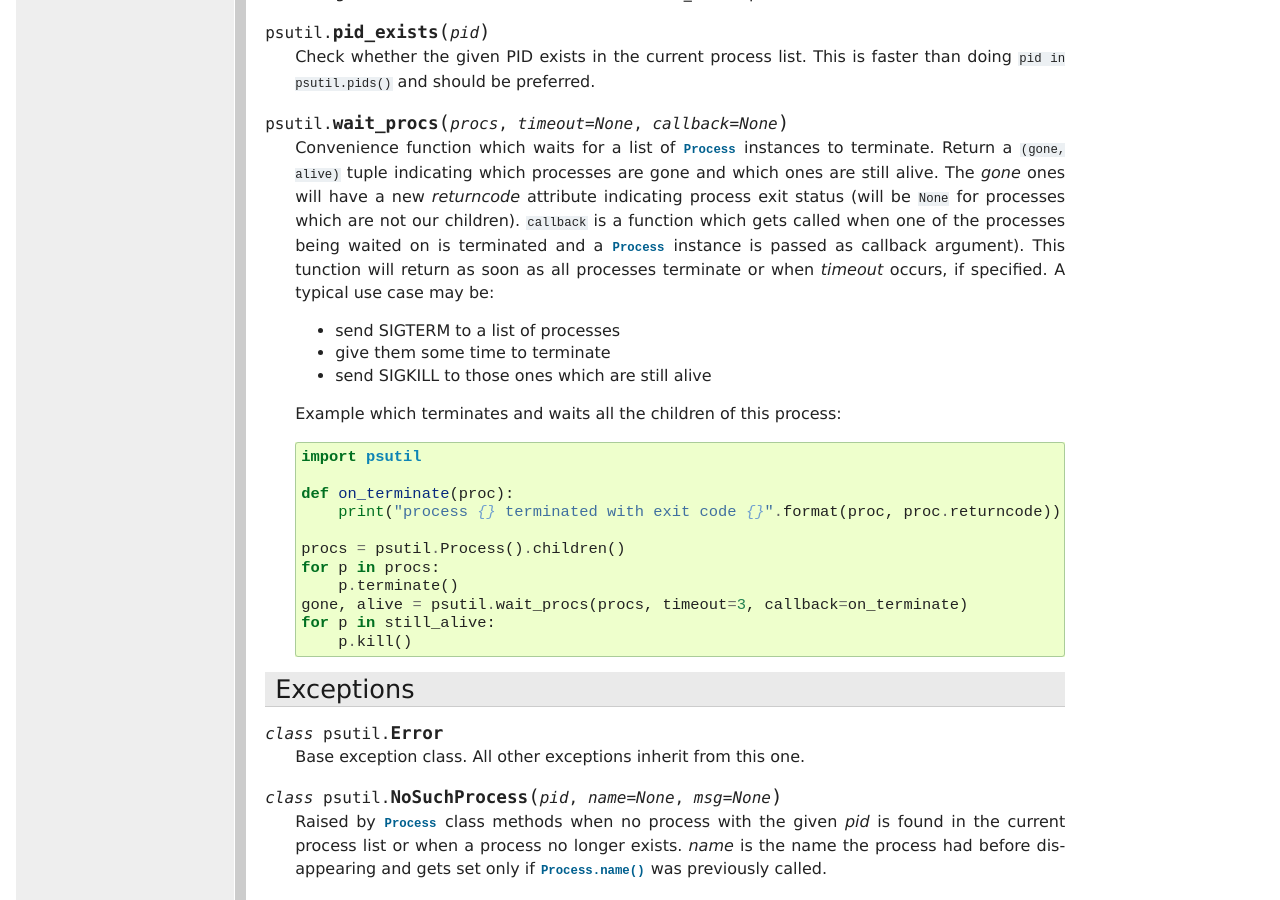
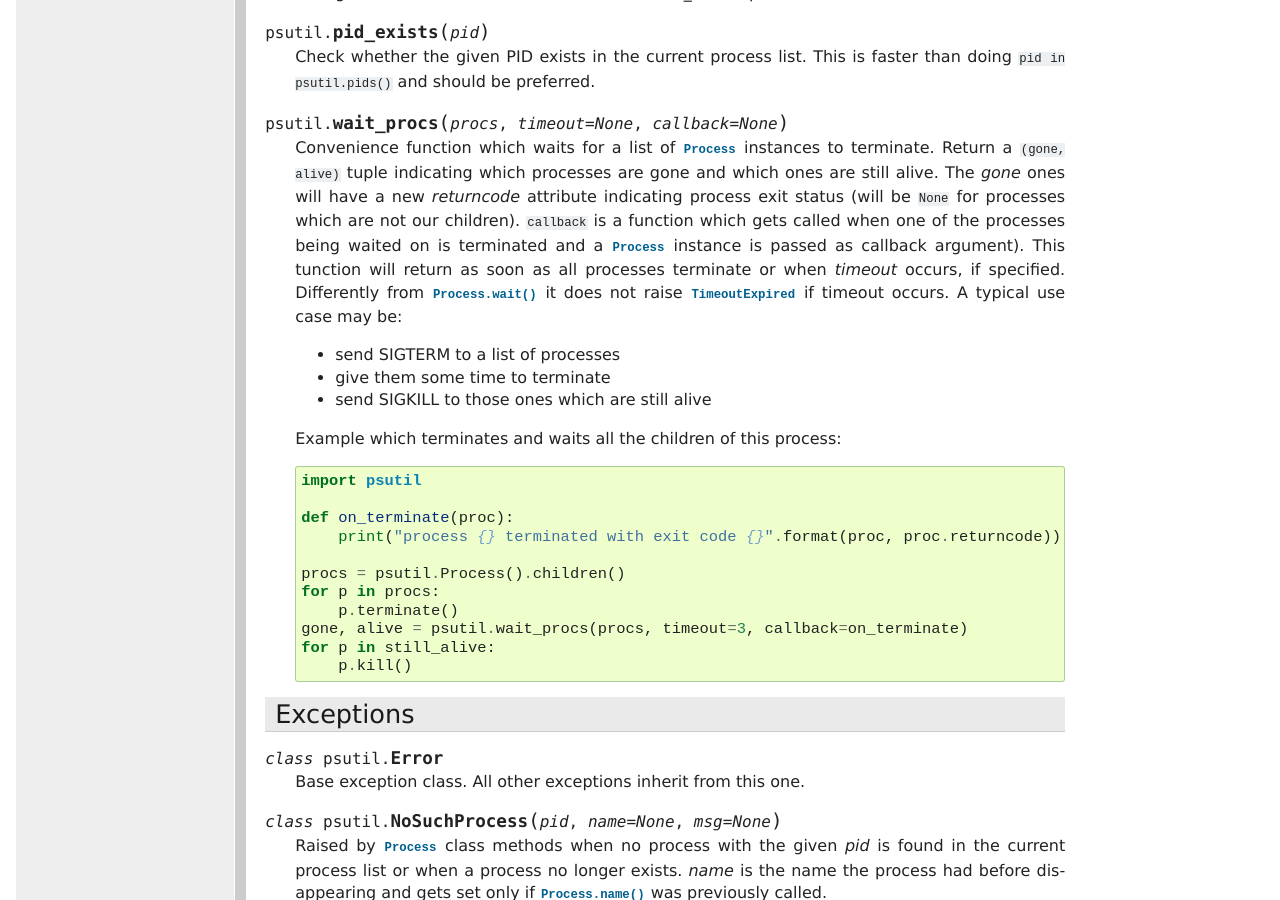
Before and after one commit to giampaolo/psutil, a Sphinx documentation site: the page built from docs/index.rst, in a window 1280 px wide and 900 px high, scrolled down 13880 px. Built offline with Sphinx 7.4.7, drawn with Linux system fonts in a browser that asks for light colours; formulas are drawn with MathJax 3.

Commit message:
update doc

```diff
--- a/docs/index.rst
+++ b/docs/index.rst
@@ -867,6 +867,8 @@ Functions
   argument).
   This tunction will return as soon as all processes terminate or when
   *timeout* occurs, if specified.
+  Differently from :meth:`Process.wait` it does not raise
+  :class:`TimeoutExpired` if timeout occurs.
   A typical use case may be:
 
   - send SIGTERM to a list of processes
```
